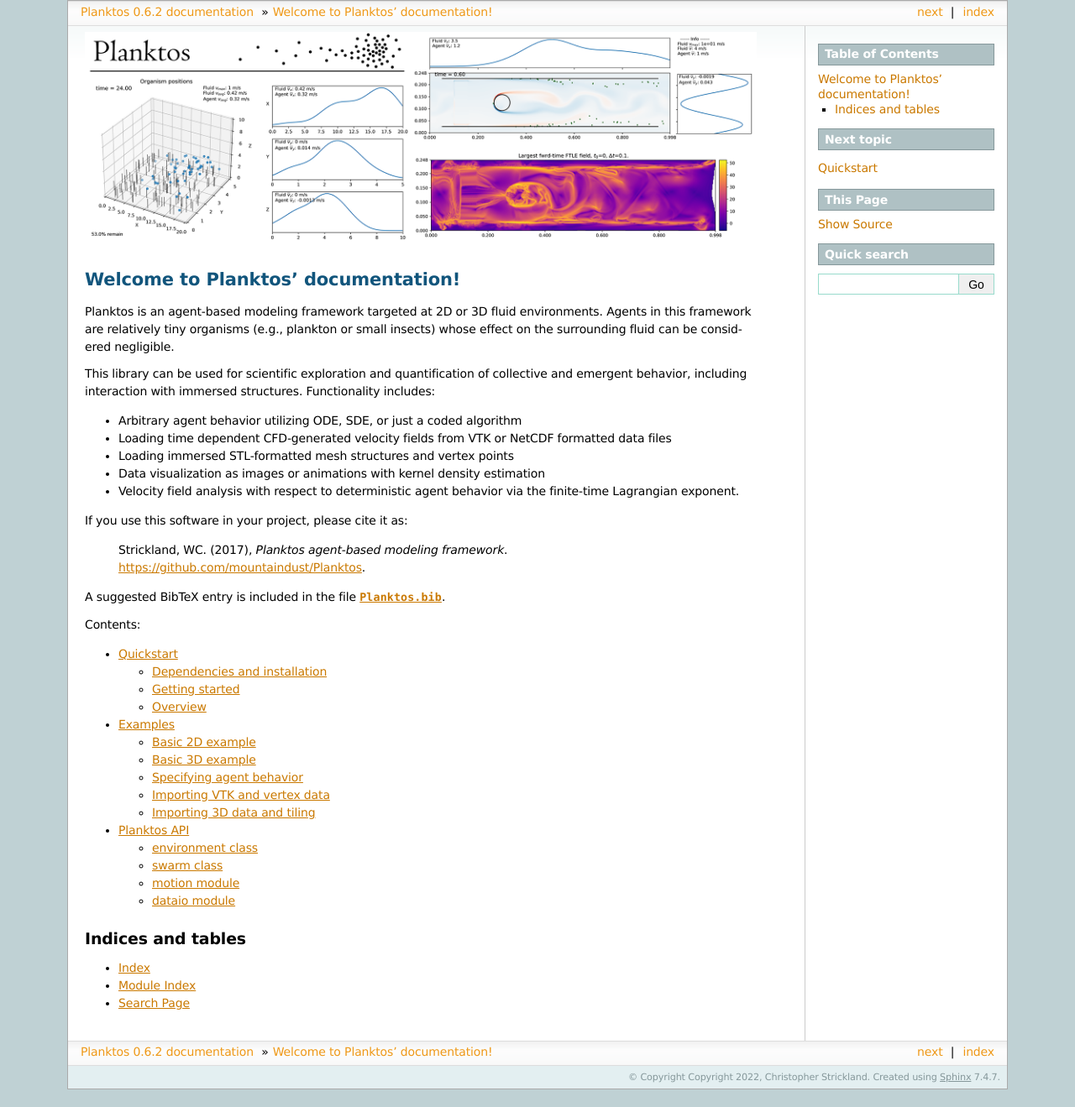
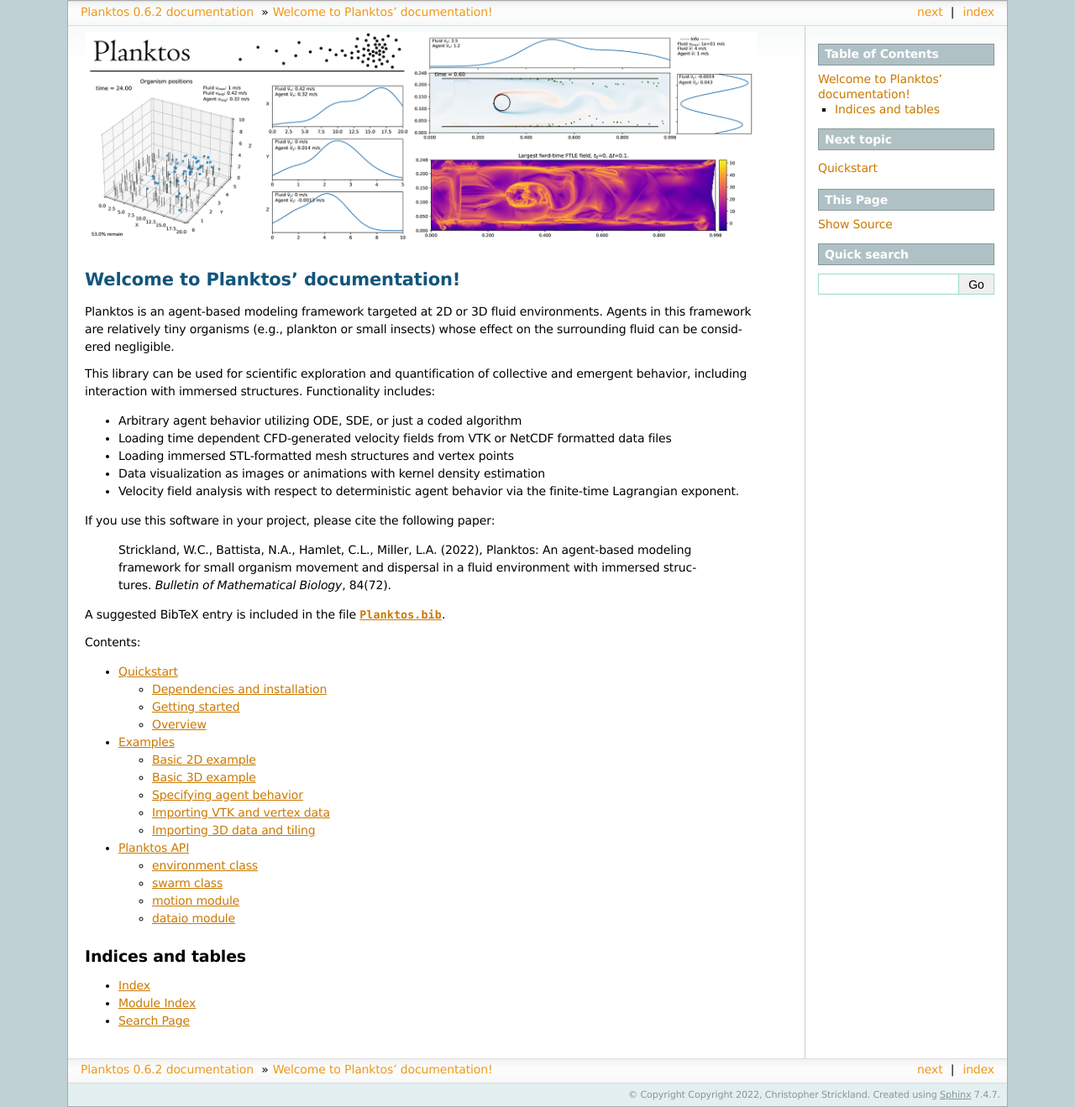
Before and after one commit to mountaindust/Planktos, a Sphinx documentation site: the page built from docs/index.rst, in a window 1280 px wide. Shown: the whole page at 84% size. Built offline with Sphinx 7.4.7, drawn with Linux system fonts in a browser that asks for light colours; before the commit the page ends 1298 px from its top, so only the background shows below that.

Commit message:
pip install updates, cite publication

```diff
--- a/docs/index.rst
+++ b/docs/index.rst
@@ -30,10 +30,12 @@
 * Velocity field analysis with respect to deterministic agent behavior via the
   finite-time Lagrangian exponent.
 
-If you use this software in your project, please cite it as:
+If you use this software in your project, please cite the following paper:
 
-  Strickland, WC. (2017), *Planktos agent-based modeling framework*.
-  https://github.com/mountaindust/Planktos.
+  Strickland, W.C., Battista, N.A., Hamlet, C.L., Miller, L.A. (2022),
+  Planktos: An agent-based modeling framework for small organism movement and
+  dispersal in a fluid environment with immersed structures.
+  *Bulletin of Mathematical Biology*, 84(72).
 
 A suggested BibTeX entry is included in the file
 :download:`Planktos.bib <../Planktos.bib>`.
```
Also changed, not shown: docs/quickstart.rst (+21 -12 lines).
